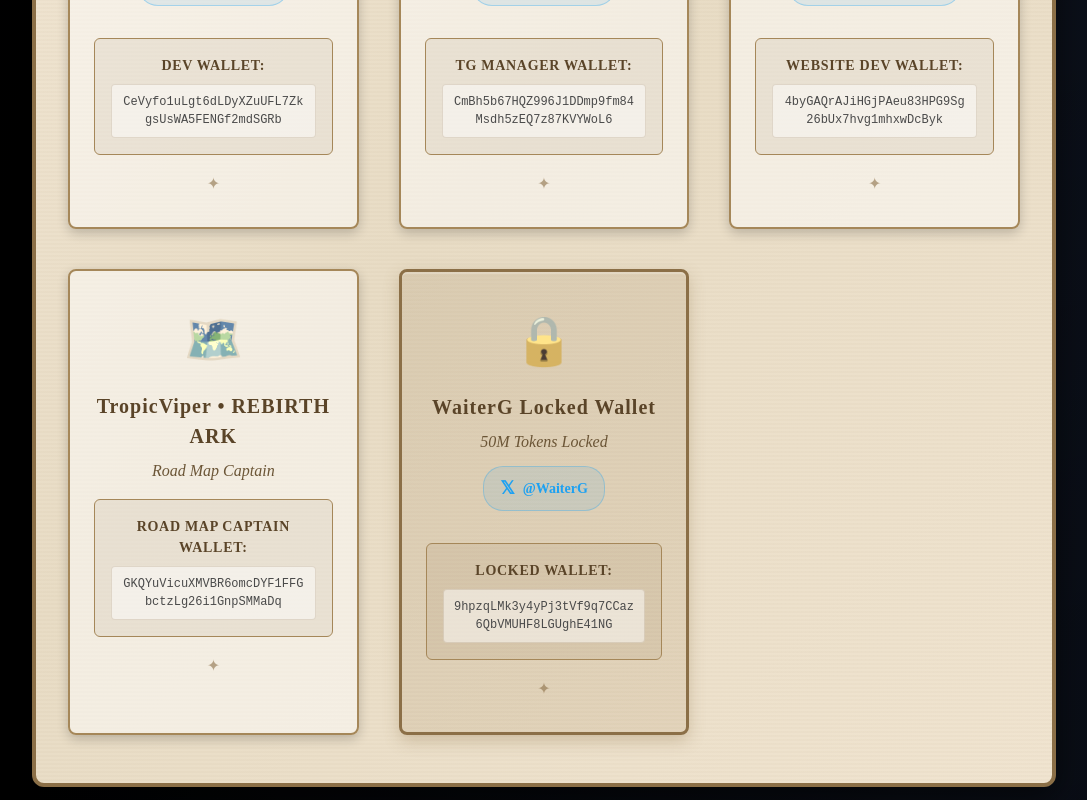
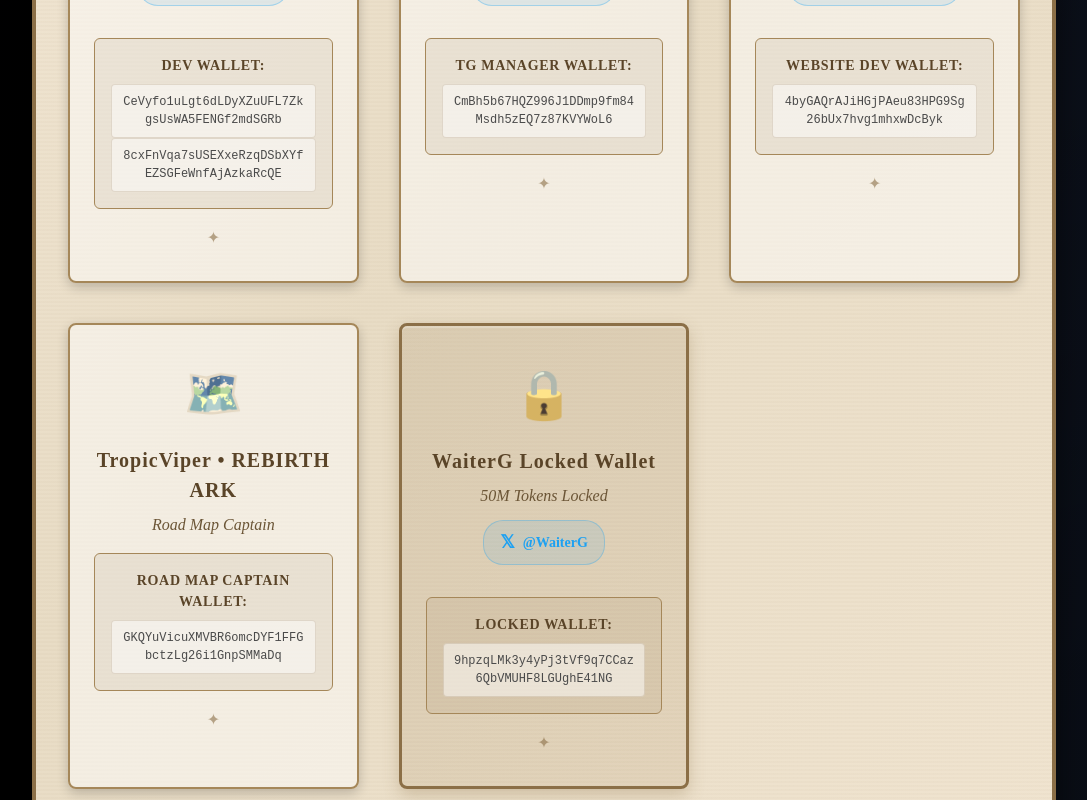
Before and after one commit to ZapChainDev/Rebirth, a Next.js app: page / in a window 1280 px wide. Shown: the part 6200-7000 px from the top of the page, without its empty margins (96-1183 px from the left). Built offline with nearby package versions, Linux system fonts and the light colour scheme.

Commit message:
Add additional dev wallet address to MARV team section

```diff
--- a/app/api/holders/route.ts
+++ b/app/api/holders/route.ts
@@ -68,7 +68,7 @@ export async function GET() {
       },
       {
         rank: 5,
-        address: "CmBh5b...VYWoL6",
+        address: "8cxFnVqa7sUSEXxeRzqDSbXYfEZSGFeWnfAjAzkaRcQE",
         balance: "30,518,665",
         percentage: "3.05",
       },
--- a/app/page.tsx
+++ b/app/page.tsx
@@ -655,6 +655,9 @@ export default function Home() {
                       <code className="wallet-address">
                         CeVyfo1uLgt6dLDyXZuUFL7ZkgsUsWA5FENGf2mdSGRb
                       </code>
+                      <code className="wallet-address">
+                        8cxFnVqa7sUSEXxeRzqDSbXYfEZSGFeWnfAjAzkaRcQE
+                      </code>
                     </div>
                     <div className="member-divider">✦</div>
                   </div>
```
